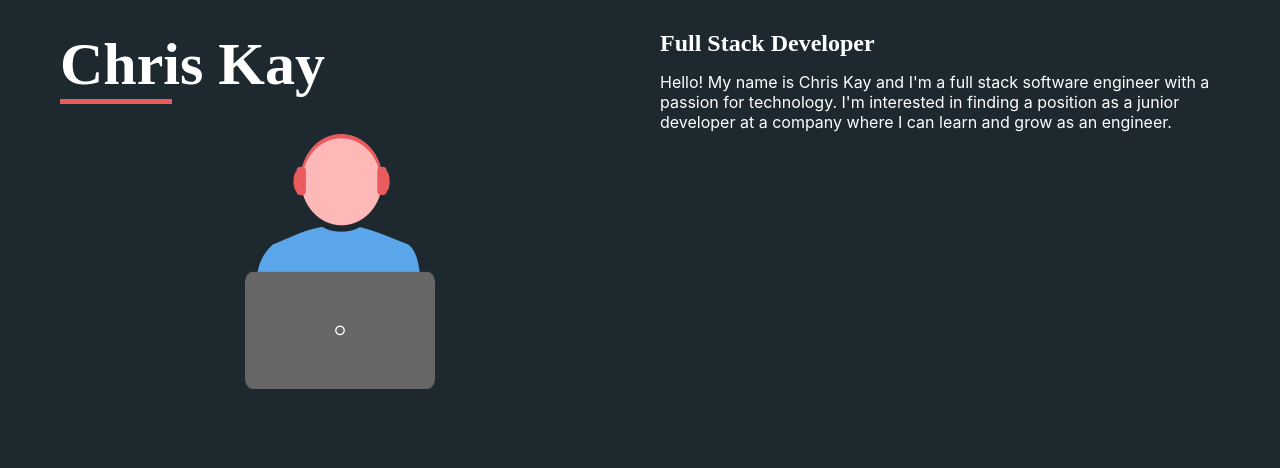
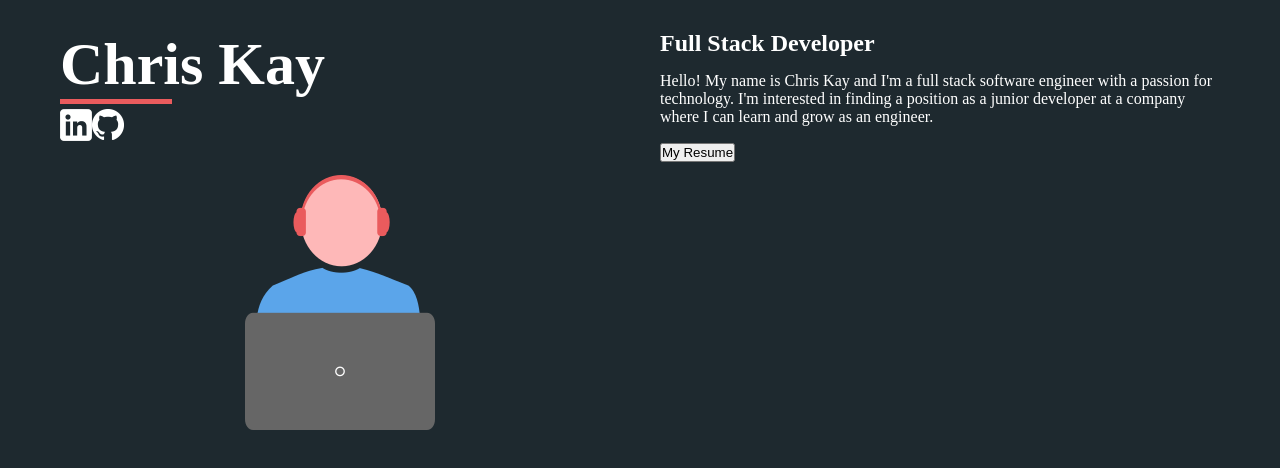
Before and after one commit to chriskay25/portfolio, a React (Create React App) app: page / in a window 1280 px wide. Shown: the top 468 px of the page. Built offline with nearby package versions, Linux system fonts and the light colour scheme.

Commit message:
Import Social Media comp, wrap right column in div for formatting

```diff
--- a/src/components/Intro.jsx
+++ b/src/components/Intro.jsx
@@ -1,24 +1,28 @@
 import Avatar from './Avatar'
 import Column from './Column'
+import SocialMedia from './SocialMedia'
 
 const Intro = () => {
     return (
         <div className='intro'>
             <Column>
                 <h1 className='name'>Chris Kay</h1>
-                <div style={{height: '5px', width: '20%', background: 'var(--red'}} />
+                <div style={{height: '5px', width: '20%', background: 'var(--red)', marginBottom: '5px'}} />
+                <SocialMedia />
                 <Avatar />
             </Column>
             <Column>
-                <h2 style={{fontFamily: 'Montserrat'}}>Full Stack Developer</h2>
-                <p>
-                    Hello! My name is Chris Kay and I'm a full stack software engineer with a passion for technology.
-                    I'm interested in finding a position as a junior developer at a company where I can learn and grow
-                    as an engineer.
-                </p>
+                <div className='intro-description'>
+                    <h2 style={{fontFamily: 'Montserrat'}}>Full Stack Developer</h2>
+                    <p style={{fontFamily: 'Manjari'}}>
+                        Hello! My name is Chris Kay and I'm a full stack software engineer with a passion for technology.
+                        I'm interested in finding a position as a junior developer at a company where I can learn and grow
+                        as an engineer.
+                    </p>
+                    <button>My Resume</button>
+                </div>
             </Column>
         </div>
     )
 }
-
 export default Intro
```
